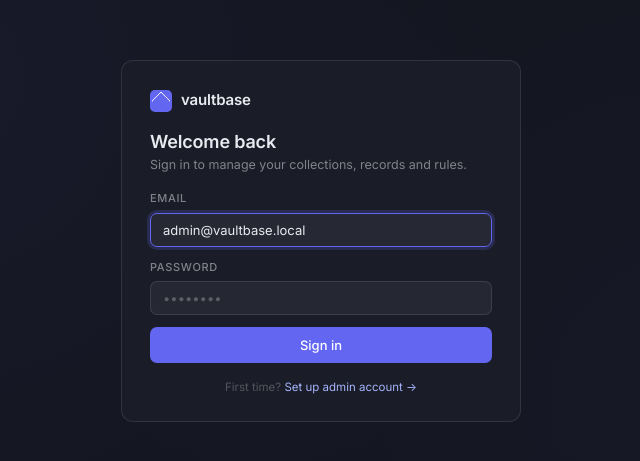
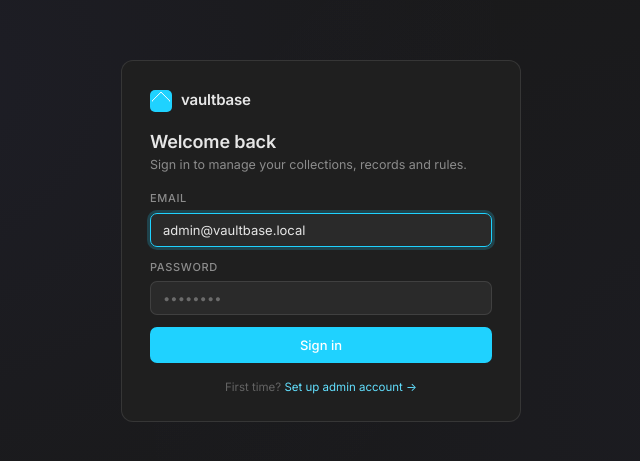
Before and after one commit to vaultbase-sh/vaultbase, a React (Vite) app in the folder admin/: page /_/login in a window 1280 px wide. Shown: the part 159-620 px from the top of the page, without its empty margins (319-959 px from the left). Built offline with nearby package versions, Linux system fonts and the light colour scheme.

Commit message:
feat: adopt neutral gray color system — #1f1f1f surfaces, color-mix scale, #1fd2ff cyan accent

```diff
--- a/admin/src/styles/globals.css
+++ b/admin/src/styles/globals.css
@@ -1,36 +1,81 @@
 /* Vaultbase admin — design tokens */
 :root {
-  /* Backgrounds */
-  --bg-deep: #0f1117;
-  --bg-base: #13151e;
-  --bg-surface: #1a1d28;
-  --bg-raised: #1f2235;
+  /* ── Surface scale (neutral gray, color-mix driven) */
+  --surfaceColor:    #1f1f1f;
+  --surfaceAlt1Color: color-mix(in srgb, var(--surfaceColor), white  2%);
+  --surfaceAlt2Color: color-mix(in srgb, var(--surfaceColor), white  7%);
+  --surfaceAlt3Color: color-mix(in srgb, var(--surfaceColor), white 12%);
+  --surfaceAlt4Color: color-mix(in srgb, var(--surfaceColor), white 14%);
+  --surfaceAlt5Color: color-mix(in srgb, var(--surfaceColor), white 16%);
 
-  /* Borders */
-  --border-default: rgba(255, 255, 255, 0.07);
-  --border-hover: rgba(255, 255, 255, 0.12);
-  --border-focus: #6366f1;
+  /* ── Primary (deep/sidebar level) */
+  --primaryColor:    #161616;
+  --primaryAlt1Color: color-mix(in srgb, var(--primaryColor), white  1%);
+  --primaryAlt2Color: color-mix(in srgb, var(--primaryColor), white  1.5%);
 
-  /* Text */
-  --text-primary: #e8eaf0;
-  --text-secondary: rgba(255, 255, 255, 0.45);
-  --text-muted: rgba(255, 255, 255, 0.25);
+  /* ── Text */
+  --surfaceTxtColor:         #e6e6e6;
+  --surfaceTxtHintColor:     color-mix(in srgb, var(--surfaceTxtColor), transparent 45%);
+  --surfaceTxtDisabledColor: color-mix(in srgb, var(--surfaceTxtColor), transparent 65%);
 
-  /* Accents */
-  --accent: #6366f1;
-  --accent-light: #a5b4fc;
-  --accent-glow: rgba(99, 102, 241, 0.15);
-  --accent-ring: rgba(99, 102, 241, 0.2);
+  /* ── Semantic colors */
+  --infoColor:    #4273bd;
+  --successColor: #27865d;
+  --warningColor: #cf4e17;
+  --dangerColor:  #bb303e;
+  --surfaceInfoColor:    color-mix(in srgb, var(--infoColor),    var(--surfaceColor) 45%);
+  --surfaceSuccessColor: color-mix(in srgb, var(--successColor), var(--surfaceColor) 45%);
+  --surfaceWarningColor: color-mix(in srgb, var(--warningColor), var(--surfaceColor) 45%);
+  --surfaceDangerColor:  color-mix(in srgb, var(--dangerColor),  var(--surfaceColor) 45%);
 
-  /* Semantic */
-  --success: #34d399;
-  --warning: #fbbf24;
-  --danger: #f87171;
-  --info: #60a5fa;
+  /* ── Inputs */
+  --inputColor:       var(--surfaceAlt2Color);
+  --inputFocusColor:  var(--surfaceAlt3Color);
+  --inputBorderColor: var(--surfaceAlt4Color);
 
-  /* Layout */
+  /* ── Misc */
+  --selectionColor:    #ffffff38;
+  --modalOverlayColor: #00000073;
+  --boxShadow:         0px 8px 5px -5px #0000004d;
+  --scrollbarColor:    var(--surfaceAlt5Color);
+
+  /* ── Prism syntax */
+  --prismFunctionColor:    #ab7abd;
+  --prismStringColor:      #87b47e;
+  --prismNumberColor:      #86b9bb;
+  --prismPropertyColor:    #90c2d1;
+  --prismKeywordColor:     #b3703d;
+  --prismCommentColor:     var(--surfaceTxtHintColor);
+  --prismPunctuationColor: var(--surfaceTxtColor);
+
+  /* ── Map to legacy names used throughout component CSS */
+  --bg-deep:    var(--primaryColor);
+  --bg-base:    var(--primaryAlt2Color);
+  --bg-surface: var(--surfaceColor);
+  --bg-raised:  var(--surfaceAlt2Color);
+
+  --border-default: var(--surfaceAlt4Color);
+  --border-hover:   var(--surfaceAlt5Color);
+  --border-focus:   #1fd2ff;
+
+  --text-primary:   var(--surfaceTxtColor);
+  --text-secondary: var(--surfaceTxtHintColor);
+  --text-muted:     var(--surfaceTxtDisabledColor);
+
+  --success: var(--successColor);
+  --warning: var(--warningColor);
+  --danger:  var(--dangerColor);
+  --info:    var(--infoColor);
+
+  /* ── Accent: #1fd2ff cyan */
+  --accent:       #1fd2ff;
+  --accent-light: color-mix(in srgb, #1fd2ff, white 30%);
+  --accent-glow:  color-mix(in srgb, #1fd2ff, transparent 85%);
+  --accent-ring:  color-mix(in srgb, #1fd2ff, transparent 80%);
+
+  /* ── Layout */
   --sidebar-w: 220px;
-  --topbar-h: 54px;
+  --topbar-h:  54px;
 
   --font-sans: "Inter", system-ui, -apple-system, "Segoe UI", sans-serif;
   --font-mono: "JetBrains Mono", "SF Mono", ui-monospace, Menlo, monospace;
@@ -214,7 +259,7 @@ a { color: inherit; text-decoration: none; }
 .sb-admin-avatar {
   width: 24px; height: 24px;
   border-radius: 50%;
-  background: linear-gradient(135deg, #6366f1, #8b5cf6);
+  background: linear-gradient(135deg, var(--accent), color-mix(in srgb, var(--accent), purple 40%));
   display: grid; place-items: center;
   font-size: 11px;
   font-weight: 600;
@@ -517,7 +562,7 @@ a { color: inherit; text-decoration: none; }
   color: white;
   flex-shrink: 0;
 }
-.coll-icon.indigo { background: linear-gradient(135deg, #6366f1, #4f46e5); }
+.coll-icon.indigo { background: linear-gradient(135deg, var(--accent), color-mix(in srgb, var(--accent), blue 30%)); }
 .coll-icon.teal   { background: linear-gradient(135deg, #14b8a6, #0d9488); }
 .coll-icon.amber  { background: linear-gradient(135deg, #f59e0b, #d97706); }
 .coll-icon.rose   { background: linear-gradient(135deg, #f43f5e, #e11d48); }
@@ -565,7 +610,7 @@ a { color: inherit; text-decoration: none; }
   border-radius: 10px;
   line-height: 1.5;
 }
-.badge.auth    { background: rgba(99,102,241,0.2); color: var(--accent-light); }
+.badge.auth    { background: var(--accent-glow); color: var(--accent-light); }
 .badge.base    { background: rgba(255,255,255,0.07); color: rgba(255,255,255,0.5); }
 .badge.success { background: rgba(52,211,153,0.15); color: var(--success); }
 .badge.danger  { background: rgba(248,113,113,0.15); color: var(--danger); }
@@ -769,8 +814,8 @@ a { color: inherit; text-decoration: none; }
   line-height: 1.5;
 }
 .type-chip .dot { width: 5px; height: 5px; border-radius: 50%; }
-.type-chip.text     { background: rgba(99,102,241,0.12);  color: #a5b4fc; }
-.type-chip.text     .dot { background: #a5b4fc; }
+.type-chip.text     { background: var(--accent-glow);  color: var(--accent-light); }
+.type-chip.text     .dot { background: var(--accent-light); }
 .type-chip.number   { background: rgba(96,165,250,0.12);  color: #93c5fd; }
 .type-chip.number   .dot { background: #93c5fd; }
 .type-chip.bool     { background: rgba(52,211,153,0.12);  color: #6ee7b7; }
@@ -1128,16 +1173,16 @@ a { color: inherit; text-decoration: none; }
 
 /* ── PrimeReact theme var overrides ───────────────────────────────────────── */
 :root {
-  --primary-color: #6366f1;
-  --primary-color-text: #ffffff;
-  --surface-ground: #0f1117;
-  --surface-section: #13151e;
-  --surface-card: #1a1d28;
-  --surface-overlay: #1f2235;
-  --surface-border: rgba(255, 255, 255, 0.07);
-  --surface-hover: rgba(255, 255, 255, 0.05);
-  --text-color: #e8eaf0;
-  --text-color-secondary: rgba(255, 255, 255, 0.45);
+  --primary-color: #1fd2ff;
+  --primary-color-text: #000000;
+  --surface-ground: var(--primaryColor);
+  --surface-section: var(--primaryAlt2Color);
+  --surface-card: var(--surfaceColor);
+  --surface-overlay: var(--surfaceAlt2Color);
+  --surface-border: var(--surfaceAlt4Color);
+  --surface-hover: var(--surfaceAlt1Color);
+  --text-color: var(--surfaceTxtColor);
+  --text-color-secondary: var(--surfaceTxtHintColor);
   --border-radius: 7px;
   --font-family: "Inter", system-ui, -apple-system, "Segoe UI", sans-serif;
 }
@@ -1166,7 +1211,7 @@ a { color: inherit; text-decoration: none; }
 .p-inputswitch.p-inputswitch-checked .p-inputswitch-slider { background: var(--accent); }
 .p-inputswitch.p-inputswitch-checked .p-inputswitch-slider::before { transform: translateX(13px); }
 .p-inputswitch:not(.p-disabled):hover .p-inputswitch-slider { background: rgba(255,255,255,0.15); }
-.p-inputswitch.p-inputswitch-checked:not(.p-disabled):hover .p-inputswitch-slider { background: #5558e3; }
+.p-inputswitch.p-inputswitch-checked:not(.p-disabled):hover .p-inputswitch-slider { background: color-mix(in srgb, var(--accent), black 15%); }
 
 /* Toast */
 .p-toast { z-index: 100; }
@@ -1184,10 +1229,10 @@ a { color: inherit; text-decoration: none; }
 .p-datatable .p-datatable-tbody > tr > td { border-bottom: 0.5px solid rgba(255,255,255,0.04); border-top: none; border-left: none; border-right: none; padding: 0 16px; height: 44px; font-size: 13px; vertical-align: middle; }
 .p-datatable .p-datatable-tbody > tr:last-child > td { border-bottom: none; }
 .p-datatable .p-datatable-tbody > tr:hover { background: rgba(255,255,255,0.025); }
-.p-datatable .p-datatable-tbody > tr.p-highlight { background: rgba(99,102,241,0.08); }
+.p-datatable .p-datatable-tbody > tr.p-highlight { background: var(--accent-glow); }
 .p-datatable .p-sortable-column .p-sortable-column-icon { color: var(--text-muted); }
 .p-datatable .p-sortable-column:hover { background: rgba(255,255,255,0.03); color: var(--text-primary); }
-.p-datatable .p-sortable-column.p-highlight { color: var(--accent-light); background: rgba(99,102,241,0.06); }
+.p-datatable .p-sortable-column.p-highlight { color: var(--accent-light); background: color-mix(in srgb, var(--accent), transparent 94%); }
 .p-datatable .p-sortable-column.p-highlight .p-sortable-column-icon { color: var(--accent-light); }
 .p-datatable .p-column-filter-menu-button { color: var(--text-muted); }
 .p-datatable-wrapper { border-radius: 10px; overflow: hidden; border: 0.5px solid var(--border-default); background: var(--bg-surface); }
```
